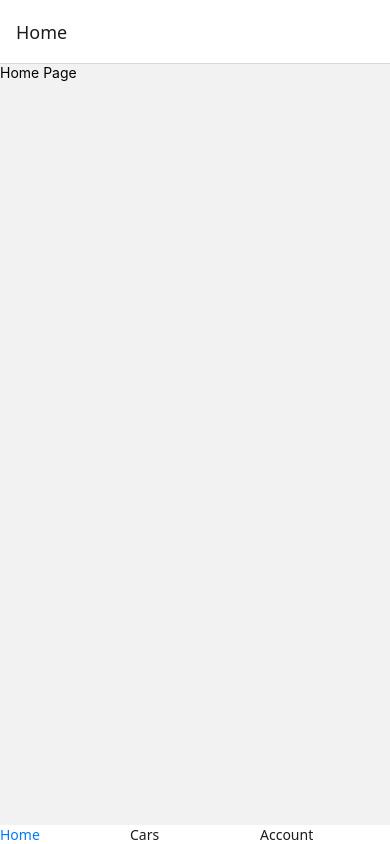
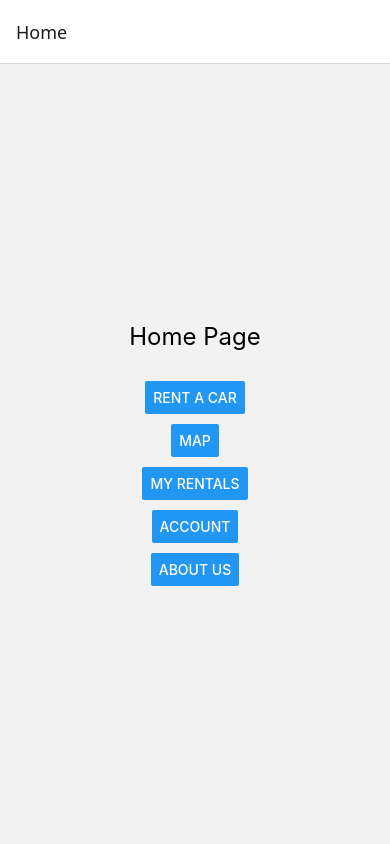
Before and after one commit to Det-Moderne-Krybdyr/MSD25, a React Native app: screen /Home in a window 390 px wide. Built offline with nearby package versions, Linux system fonts and the light colour scheme.

Commit message:
Navigation

```diff
--- a/App.tsx
+++ b/App.tsx
@@ -1,19 +1,33 @@
-import * as React from 'react';
-import {
-    createStaticNavigation,
-    NavigationContainer,
-} from '@react-navigation/native';
+import * as React from "react";
+import { NavigationContainer } from "@react-navigation/native";
+import { createNativeStackNavigator } from "@react-navigation/native-stack";
+
 import { View, Platform } from 'react-native';
 import { useLinkBuilder, useTheme } from '@react-navigation/native';
 import { Text, PlatformPressable } from '@react-navigation/elements';
 import { createBottomTabNavigator } from '@react-navigation/bottom-tabs';
 import Navigation from "./Navigation/BottomTabNavigator";
 
+import HomePage from "./pages/HomePage";
+import AccountPage from "./pages/AccountPage";
+import RentACarPage from "./pages/RentACarPage";
+import MapPage from "./pages/MapPage";
+import RentalsPage from "./pages/RentalsPage";
+import AboutUsPage from "./pages/AboutUsPage";
 
-
-
-
+const Stack = createNativeStackNavigator();
 
 export default function App() {
-    return <Navigation />;
+    return (
+        <NavigationContainer>
+            <Stack.Navigator initialRouteName="Home">
+                <Stack.Screen name="Home" component={HomePage} />
+                <Stack.Screen name="RentACar" component={RentACarPage} />
+                <Stack.Screen name="Map" component={MapPage} />
+                <Stack.Screen name="Rentals" component={RentalsPage} />
+                <Stack.Screen name="Account" component={AccountPage} />
+                <Stack.Screen name="AboutUs" component={AboutUsPage} />
+            </Stack.Navigator>
+        </NavigationContainer>
+    );
 }
--- /dev/null
+++ b/pages/AboutUsPage.tsx
@@ -0,0 +1,16 @@
+import React from "react";
+import { View, Text, StyleSheet } from "react-native";
+
+const AboutUsPage = () => {
+  return (
+    <View style={styles.container}>
+      <Text>About us</Text>
+    </View>
+  );
+};
+
+const styles = StyleSheet.create({
+  container: { flex: 1, justifyContent: "center", alignItems: "center" },
+});
+
+export default AboutUsPage;
--- a/pages/AccountPage.tsx
+++ b/pages/AccountPage.tsx
@@ -1,4 +1,4 @@
-import {View, Text} from "react-native";
+import {View, Text, Image} from "react-native";
 
 const AccountPage = () => {
     return (
@@ -8,4 +8,4 @@ const AccountPage = () => {
     )
 }
 
-export default AccountPage
+export default AccountPage;
--- a/pages/HomePage.tsx
+++ b/pages/HomePage.tsx
@@ -1,11 +1,47 @@
-import {Text, View} from "react-native";
+import React from "react";
+import { Text, View, Button, StyleSheet } from "react-native";
 
-const HomePage = () => {
-    return (
-        <View>
-            <Text>Home Page</Text>
-        </View>
-    )
-}
+const HomePage = ({ navigation }) => {
+  return (
+    <View style={styles.container}>
+      <Text style={styles.title}>Home Page</Text>
+
+      <Button
+        title="Rent a Car"
+        onPress={() => navigation.navigate("RentACar")}
+      />
+      <Button
+        title="Map"
+        onPress={() => navigation.navigate("Map")}
+      />
+      <Button
+        title="My Rentals"
+        onPress={() => navigation.navigate("Rentals")}
+      />
+      <Button
+        title="Account"
+        onPress={() => navigation.navigate("Account")}
+      />
+      <Button
+        title="About Us"
+        onPress={() => navigation.navigate("AboutUs")}
+      />
+    </View>
+  );
+};
+
+const styles = StyleSheet.create({
+  container: {
+    flex: 1,
+    justifyContent: "center",
+    alignItems: "center",
+    gap: 10, // spacing between buttons
+    paddingHorizontal: 20,
+  },
+  title: {
+    fontSize: 24,
+    marginBottom: 20,
+  },
+});
 
 export default HomePage;
--- /dev/null
+++ b/pages/MapPage.tsx
@@ -0,0 +1,16 @@
+import React from "react";
+import { View, Text, StyleSheet } from "react-native";
+
+const MapPage = () => {
+  return (
+    <View style={styles.container}>
+      <Text>Map</Text>
+    </View>
+  );
+};
+
+const styles = StyleSheet.create({
+  container: { flex: 1, justifyContent: "center", alignItems: "center" },
+});
+
+export default MapPage;
--- /dev/null
+++ b/pages/RentACarPage.tsx
@@ -0,0 +1,16 @@
+import React from "react";
+import { View, Text, StyleSheet } from "react-native";
+
+const RentACarPage = () => {
+  return (
+    <View style={styles.container}>
+      <Text>Rent A Car Page</Text>
+    </View>
+  );
+};
+
+const styles = StyleSheet.create({
+  container: { flex: 1, justifyContent: "center", alignItems: "center" },
+});
+
+export default RentACarPage;
--- /dev/null
+++ b/pages/RentalsPage.tsx
@@ -0,0 +1,16 @@
+import React from "react";
+import { View, Text, StyleSheet } from "react-native";
+
+const RentalsPage = () => {
+  return (
+    <View style={styles.container}>
+      <Text>Rentals</Text>
+    </View>
+  );
+};
+
+const styles = StyleSheet.create({
+  container: { flex: 1, justifyContent: "center", alignItems: "center" },
+});
+
+export default RentalsPage;
```
